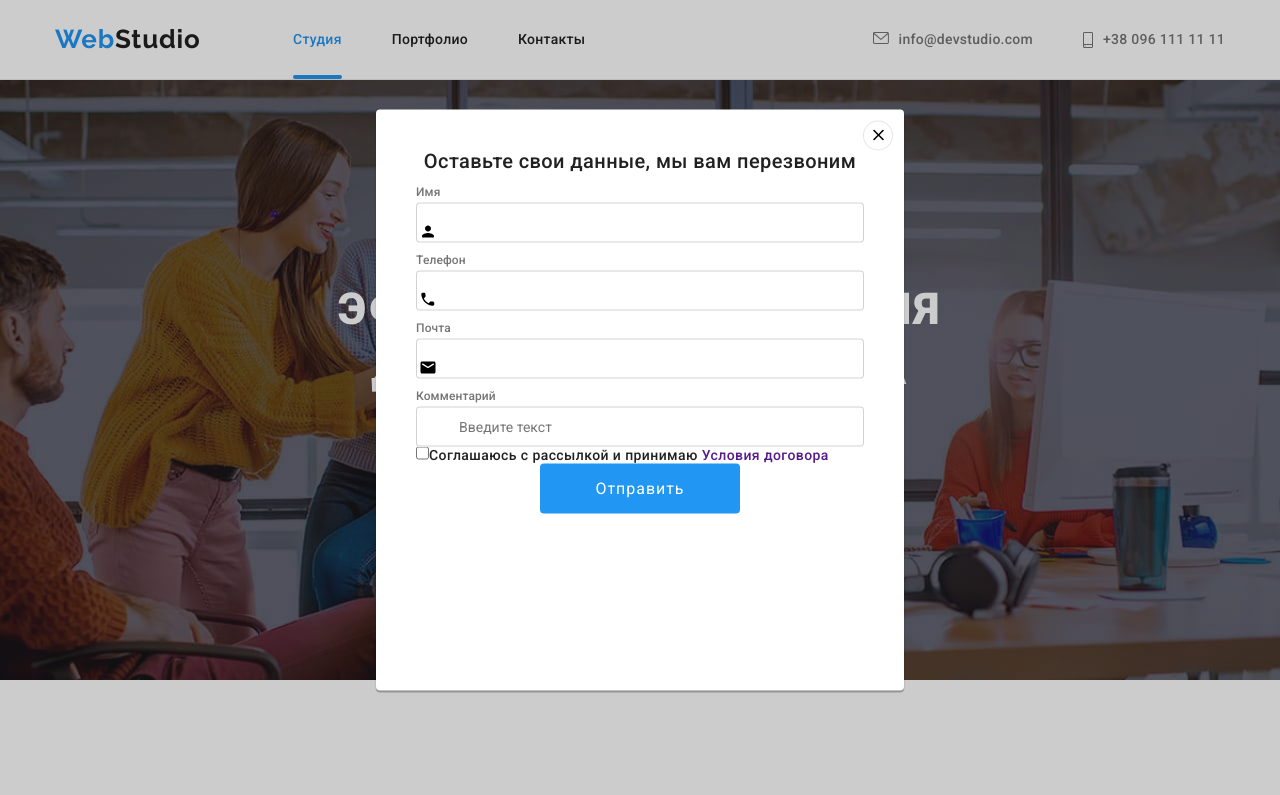
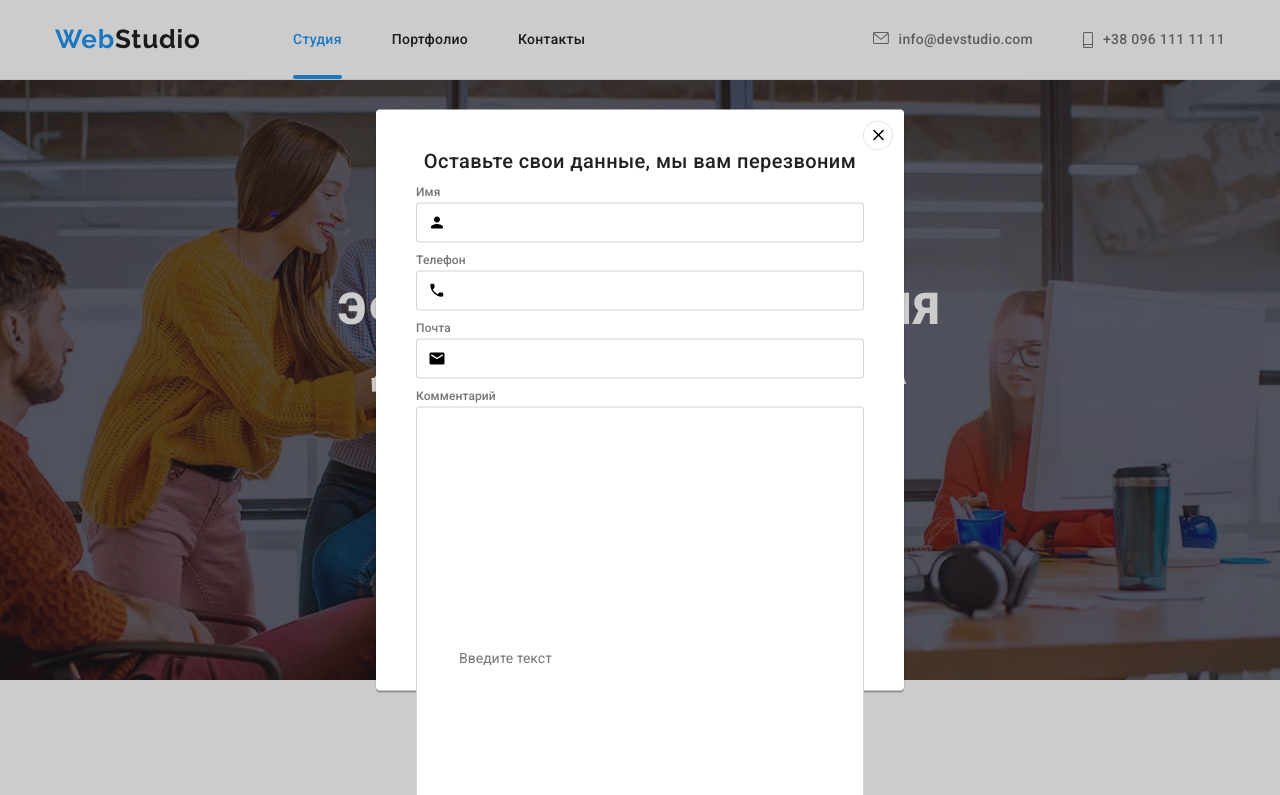
Before and after one commit to AntonVikulin/goit-markup-hw-06, a plain HTML site: page index.html in a window 1280 px wide. Both pictures are taken after a click on the button "Заказать услугу". Shown: the top 795 px of the page. Drawn offline with nearby package versions, Linux system fonts and the light colour scheme.

Commit message:
ДЗ-6(1)

```diff
--- a/css/styles.css
+++ b/css/styles.css
@@ -741,7 +741,7 @@ button {
 }
 
 .form-input {
-  height: 40px;
+  height: 100%;
   width: 100%;
   padding-left: 42px;
   border: 1px solid rgba(33, 33, 33, 0.2);
@@ -754,12 +754,7 @@ button {
   width: 18px;
   left: 12px;
   top: 50%;
-  transform: translate(-50%);
+  transform: translateY(-50%);
   background-color: var(--color-1);
   background: var(--color-2);
 }
-
-.form-icon > svg {
-  height: 18px;
-  width: 18px;
-}
--- a/index.html
+++ b/index.html
@@ -352,8 +352,8 @@
             </svg></button>
             <p>Оставьте свои данные, мы вам перезвоним</p>
 
-            <div class="name">Имя</div>
             <label class="form-field">
+                <div class="name">Имя</div>
                 <div class="form-container">
                     <input type="text" class="form-input" name="name" placeholder="">
                     <svg class="form-icon">
@@ -362,19 +362,19 @@
 
                 </div>
             </label>
-            <div class="name">Телефон</div>
+
             <label class="form-field">
+                <div class="name">Телефон</div>
                 <div class="form-container">
                     <input type="tel" class="form-input" name="tel" placeholder="">
-                    <div class="form-icon">
-                        <svg>
-                            <use href="./img/icon.svg#icon-vector-tel"></use>
-                        </svg>
-                    </div>
+                    <svg class="form-icon">
+                        <use href="./img/icon.svg#icon-vector-tel"></use>
+                    </svg>
                 </div>
             </label>
-            <div class="name">Почта</div>
+
             <label class="form-field">
+                <div class="name">Почта</div>
                 <div class="form-container">
                     <input type="email" class="form-input" name="email" placeholder="">
                     <svg class="form-icon">
@@ -382,8 +382,10 @@
                     </svg>
                 </div>
             </label>
-            <div class="name">Комментарий</div>
+
+
             <label class="form-field">
+                <div class="name">Комментарий</div>
                 <input type="text" class="form-input" name="name" placeholder="Введите текст">
             </label>
 
```
